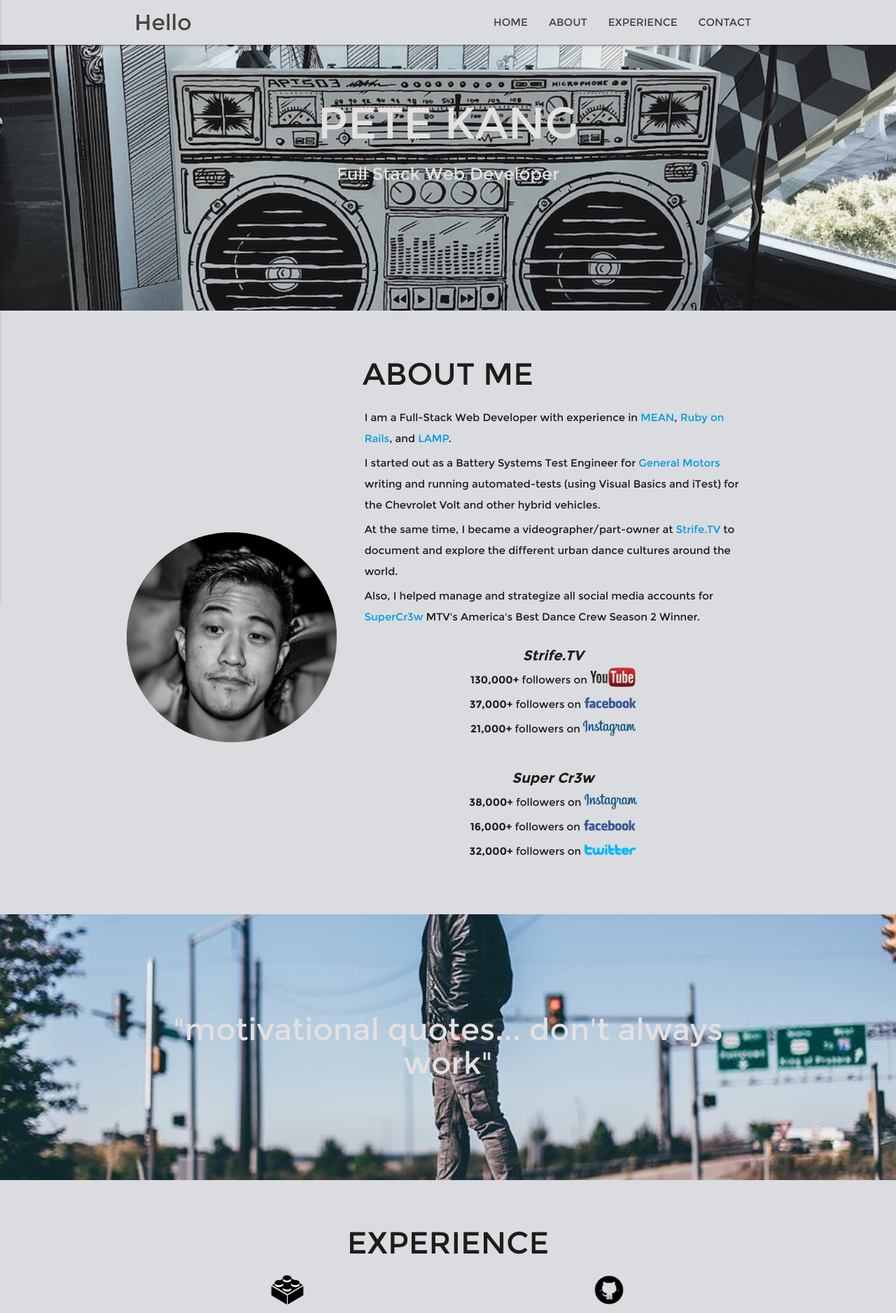
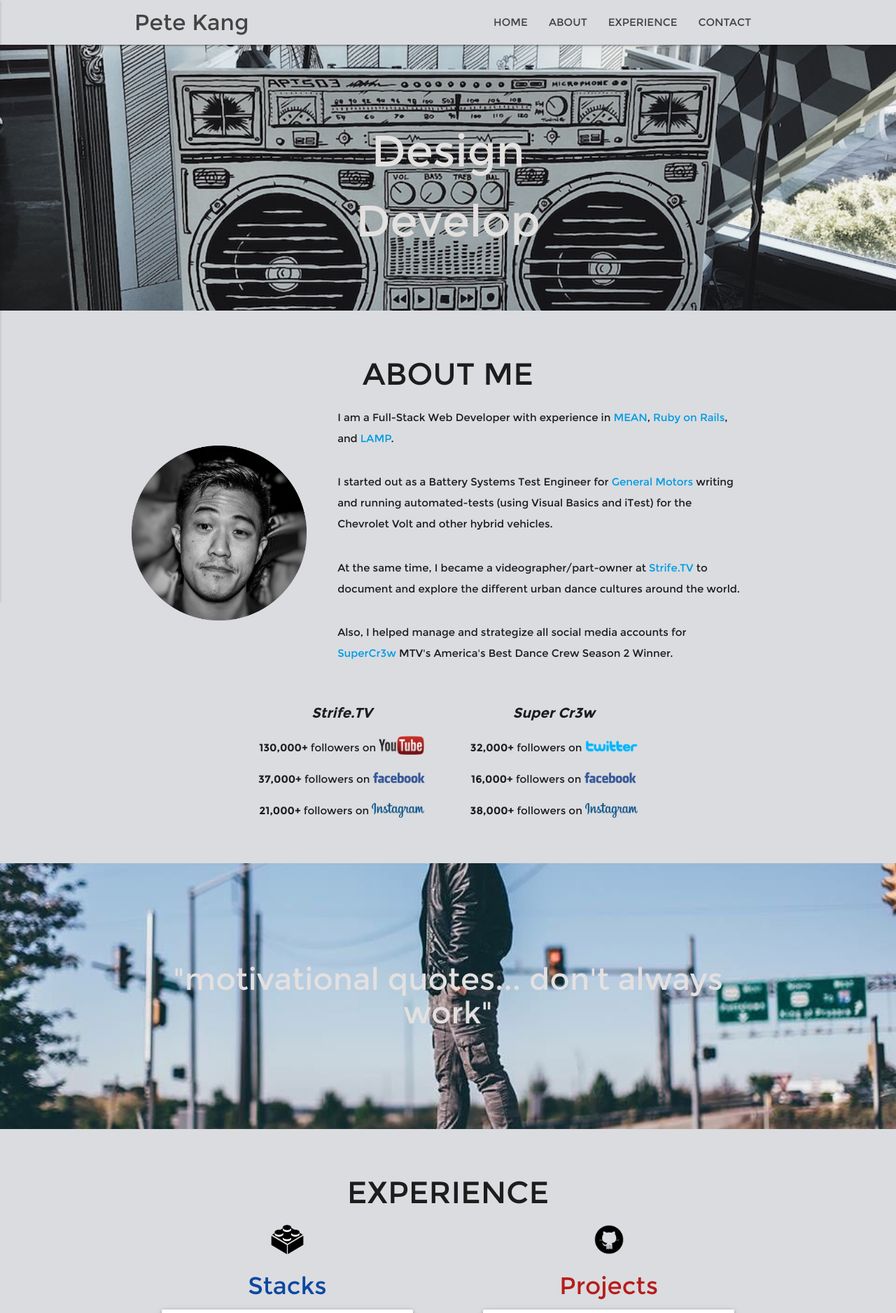
Before and after one commit to kangpeter5/petekang, a PHP site: page / in a window 1280 px wide. Shown: the top 1877 px of the page at 70% size. Run offline with PHP 8.4, Linux system fonts and the light colour scheme; some libraries are stand-ins or nearby versions.

Commit message:
what is the issue

```diff
--- a/css/style.css
+++ b/css/style.css
@@ -24,18 +24,20 @@
 p {
   line-height: 2rem;
 }
-#aboutDiv{
-  max-width: 950px;
-}
-#mypic, #backupoffme{
-  display: inline-block;
+#backupoffme{
+  max-width: 640px;
+  margin: 0 auto;
 }
 #backupoffme p{
-  max-width: 800px;
-  margin: 5px 40px;
+  /*text-align: center;*/
+  margin: 5px 30px;
 }
 #myPic{
-  max-width: 300px;
+  margin-top: 20px;
+  margin-bottom: 20px;
+  margin-left: auto;
+  margin-right: auto;
+  max-width: 250px;
 }
 .instagram{
   width: 75px;
@@ -53,7 +55,7 @@
 .strife, .supercr3w{
   text-align: center;
   display: inline-block;
-  margin: 15px 0;
+  margin: 10px 30px;
 }
 #strsup{
   font-size: 20px;
@@ -82,6 +84,7 @@
 /* END div anchor*/
 .hcolor{
   color: #e3e0e0;
+  /*text-shadow: 1px 1px #d4d3d3;*/
 }
 /*Experience Projects*/
 .spaceneedle{
--- a/home.html
+++ b/home.html
@@ -7,19 +7,19 @@
   <meta property="og:title" content="Pete Kang | Full Stack Web Developer"/>
   <meta property="og:type" content="product"/>
   <meta property="og:url" content="http://www.petekang.com"/>
-  <meta property="og:image" content="http://www.petekang.com/images/fourth.jpg"/>
+  <meta property="og:image" content="http://www.petekang.com/img/fourth.jpg"/>
   <meta property="og:description" content="Pete Kang is a full-stack web developer with experiences in videography, automotive engineering, and social media marketing."/>
   <meta name="description" content="Pete Kang is a full-stack web developer with experiences in videography, automotive engineering, and social media marketing.">
   <title>Pete Kang | Full Stack Web Developer</title>
   <link rel="stylesheet" href="https://cdnjs.cloudflare.com/ajax/libs/materialize/0.97.6/css/materialize.min.css">
   <link href="css/style.css" type="text/css" rel="stylesheet" media="screen,projection"/>
-  <link rel="icon" type="image/png" href="images/me.png" sizes="16x16">
+  <link rel="icon" type="image/png" href="img/me.png" sizes="16x16">
 </head>
 <body class="bodyEm">
   <div class="navbar-fixed">
     <nav class="bodyEm" role="navigation">
       <div class="nav-wrapper container">
-      <a id="logo-container" class="brand-logo">Hello</a>
+        <a id="logo-container" class="brand-logo">Pete Kang</a>
         <ul class="right hide-on-med-and-down">
           <li><a href="#HOME">HOME</a></li>
           <li><a href="#ABOUTME">ABOUT</a></li>
@@ -32,27 +32,24 @@
           <li><a href="#EXPERIENCE">Experience</a></li>
           <li><a href="#CONTACT">Contact</a></li>
         </ul>
-      <a href="#" data-activates="nav-mobile" class="button-collapse"><i class="material-icons">menu</i></a>
+        <a href="#" data-activates="nav-mobile" class="button-collapse"><i class="material-icons"><img src="img/me.png" width="32px" height="auto" alt="Unsplashed background img 1"></i></a>
       </div>
     </nav>
   </div>
-
   <div id="index-banner" class="parallax-container">
     <div class="section no-pad-bot">
       <div class="container" id="HOME">
-        <br><br>
-        <div>
-          <h1 class="header center hcolor">PETE KANG</h1>
         <div class="row center">
-            <h5 class="hcolor">Full Stack Web Developer</h5>
+          <div class="row center"></div>
+          <div class="row center"></div>
+          <div class="row center"></div>
+          <h1 class="header center hcolor">Design</h1>
+          <h1 class="header center hcolor">Develop</h1>
         </div>
       </div>
-        <br><br>
     </div>
+    <div class="parallax"><img src="img/boombox.jpg" width="960px" height="auto" alt="Unsplashed background img 1"></div>
   </div>
-    <div class="parallax"><img src="images/boombox.jpg" width="400px" height="auto" alt="Unsplashed background img 1"></div>
-  </div>
-
 <!-- ABOUT ME -->
   <div class="container" id="ABOUTME">
     <div class="section">
@@ -62,24 +59,29 @@
           <h3>ABOUT ME</h3>
           <div class="row valign-wrapper" id="aboutDiv">
             <div id="myPic">
-              <img src="images/me.png" class="responsive-img">
+              <img src="img/me.png" class="responsive-img">
             </div>
             <div id="backupoffme">
               <p class="left-align light">I am a Full-Stack Web Developer with experience in <a target="_blank" href="https://github.com/MCKnute/codingdojo_alumni">MEAN</a>, <a target="_blank" href="https://github.com/MCKnute/rails_payme_project">Ruby on Rails</a>, and <a target="_blank" href="https://github.com/kangpeter5/KMK_eCommerce_php">LAMP</a>.</p>
+              <br>
               <p class="left-align light">I started out as a Battery Systems Test Engineer for <a href="https://www.linkedin.com/in/kangpeter" target="_blank">General Motors</a> writing and running automated-tests (using Visual Basics and iTest) for the Chevrolet Volt and other hybrid vehicles.</p>
+              <br>
               <p class="left-align light">At the same time, I became a videographer/part-owner at <a target="_blank" href="https://www.youtube.com/user/strifetv">Strife.TV</a> to document and explore the different urban dance cultures around the world.</p>
+              <br>
               <p class="left-align light">Also, I helped manage and strategize all social media accounts for <a target="_blank" href="http://supercr3w.com/">SuperCr3w</a> MTV's America's Best Dance Crew Season 2 Winner.</p>
+            </div>
+          </div>
           <div class="strife">
             <p class="left-align light">
               <p id="strsup">Strife.TV</p>
               <p>
-                    <b>130,000+</b> followers on <a target="_blank" href="https://www.youtube.com/strifetv/"><img class="youtube" src="images/youtube_logo.png"></a>
+                <b>130,000+</b> followers on <a target="_blank" href="https://www.youtube.com/strifetv/"><img class="youtube" src="img/youtube_logo.png"></a>
               </p>
               <p>
-                    <b>37,000+</b> followers on <a target="_blank" href="https://www.facebook.com/strifetv/"><img class="fbtwit" src="images/facebook_logo.png"></a>
+                <b>37,000+</b> followers on <a target="_blank" href="https://www.facebook.com/strifetv/"><img class="fbtwit" src="img/facebook_logo.png"></a>
               </p>
               <p>
-                    <b>21,000+</b> followers on <a target="_blank" href="https://www.instagram.com/strifetv/"><img class="instagram" src="images/instagram_logo.png"></a>
+                <b>21,000+</b> followers on <a target="_blank" href="https://www.instagram.com/strifetv/"><img class="instagram" src="img/instagram_logo.png"></a>
               </p>
             </p>
           </div>
@@ -87,17 +89,15 @@
             <p class="right-align light">
               <p id="strsup">Super Cr3w</p>
               <p>
-                    <b>38,000+</b> followers on <a target="_blank" href="https://www.instagram.com/supercr3w/"><img class="instagram" src="images/instagram_logo.png"></a>
+                <b>32,000+</b> followers on <a target="_blank" href="https://twitter.com/supercr3w"><img class="fbtwit" src="img/twitter_logo.png"></a>
               </p>
               <p>
-                    <b>16,000+</b> followers on <a target="_blank" href="https://www.facebook.com/OfficialSuperCr3w/"><img class="fbtwit" src="images/facebook_logo.png"></a>
+                <b>16,000+</b> followers on <a target="_blank" href="https://www.facebook.com/OfficialSuperCr3w/"><img class="fbtwit" src="img/facebook_logo.png"></a>
               </p>
               <p>
-                    <b>32,000+</b> followers on <a target="_blank" href="https://twitter.com/supercr3w"><img class="fbtwit" src="images/twitter_logo.png"></a>
+                <b>38,000+</b> followers on <a target="_blank" href="https://www.instagram.com/supercr3w/"><img class="instagram" src="img/instagram_logo.png"></a>
               </p>
             </p>
-              </div>
-            </div>
           </div>
         </div>
       </div>
@@ -122,7 +122,7 @@
         <h3 class="header center text-lighten-2">EXPERIENCE</h3>
         <div class="col s12 m6">
           <div class="icon-block">
-            <div class="center"><img src="images/lego.png" width="55px" height="50px"></div>
+            <div class="center"><img src="img/lego.png" width="55px" height="50px"></div>
             <h4 class="header center blue-text text-darken-4">Stacks</h4>
               <ul class="collapsible popout" data-collapsible="accordion">
                 <li>
@@ -167,7 +167,7 @@
         </div>
         <div class="col s12 m6">
           <div class="icon-block">
-            <div class="center"><img src="images/github-icon.png" width="50px"></div>
+            <div class="center"><img src="img/github-icon.png" width="50px"></div>
             <h4 class="header center red-text text-darken-4">Projects</h4>
               <ul class="collapsible popout" data-collapsible="accordion">
                 <li>
@@ -215,7 +215,7 @@
         </div>
       </div>
     </div>
-    <div class="parallax"><img src="images/covercovercover2.jpg" width="960px" alt="Unsplashed background img 2"></div>
+    <div class="parallax"><img src="img/covercovercover2.jpg" width="960px" alt="Unsplashed background img 2"></div>
   </div>
 <!-- CONTACT ME -->
   <div class="container" id="CONTACT">
@@ -231,7 +231,7 @@
           Collaborate?<br/>
           Feel free to contact me.<br/>
           </p>
-          <p><a target="_blank" class="waves-effect wave-light" href="https://www.linkedin.com/in/kangpeter"><img src="images/linkedinBig.png" width="100px"></a> or <a target="_blank" href="mailto:kangpeter5@gmail.com" target="_top">kangpeter5@gmail.com</a>.</p>
+          <p><a target="_blank" class="waves-effect wave-light" href="https://www.linkedin.com/in/kangpeter"><img src="img/linkedinBig.png" width="100px"></a> or <a target="_blank" href="mailto:kangpeter5@gmail.com" target="_top">kangpeter5@gmail.com</a>.</p>
         </div>
       </div>
     </div>
@@ -243,7 +243,7 @@
         </div>
       </div>
     </div>
-    <div class="parallax"><img src="images/we.jpg" width="500px" alt="Unsplashed background img 3"></div>
+    <div class="parallax"><img src="img/we.jpg" width="500px" alt="Unsplashed background img 3"></div>
   </div>
   <footer class="page-footer">
     <p>&copy;2016 Pete Kang</p>
```
Also changed, not shown: img/boombox.jpg (renamed from images/boombox.jpg), img/covercovercover2.jpg (renamed from images/covercovercover2.jpg), img/facebook_logo.png (renamed from images/facebook_logo.png), img/github-icon.png (renamed from images/github-icon.png), img/instagram_logo.png (renamed from images/instagram_logo.png), img/lego.png (renamed from images/lego.png), img/linkedinBig.png (renamed from images/linkedinBig.png), img/me.png (renamed from images/me.png), img/twitter_logo.png (renamed from images/twitter_logo.png), img/we.jpg (renamed from images/we.jpg), img/youtube_logo.png (renamed from images/youtube_logo.png). Lines whose indentation alone changed are shown as unchanged.
